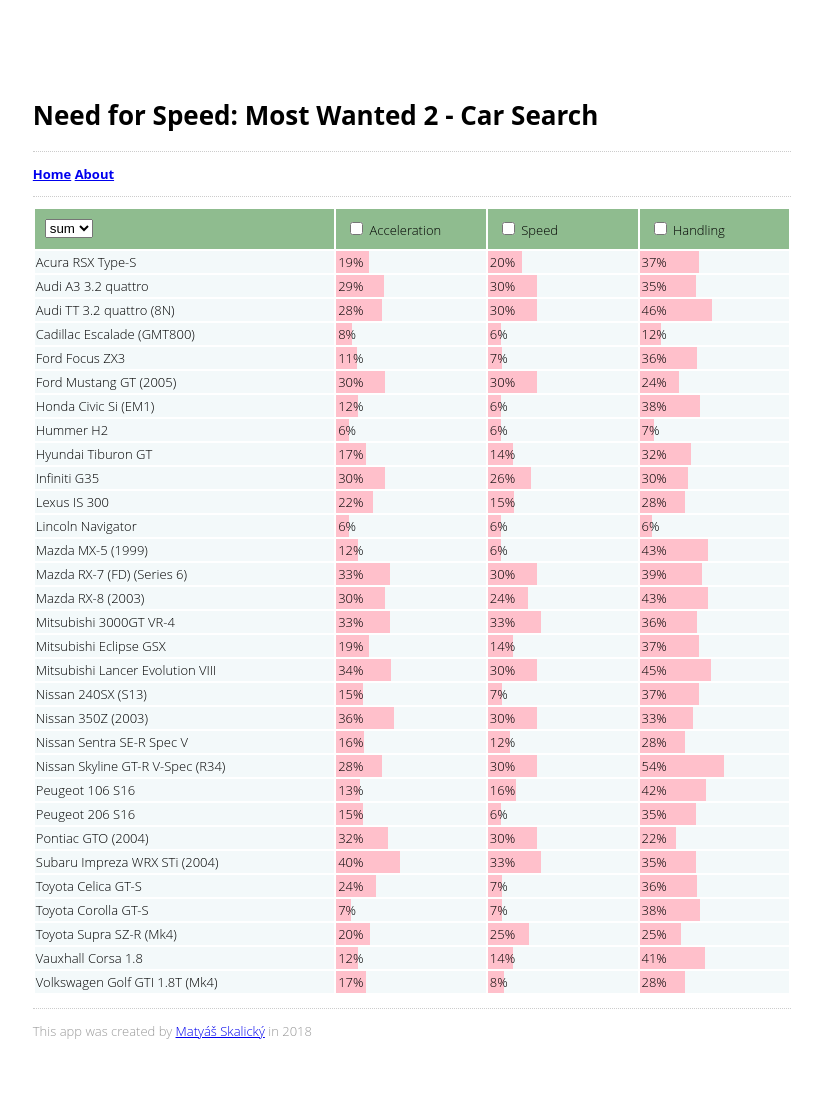
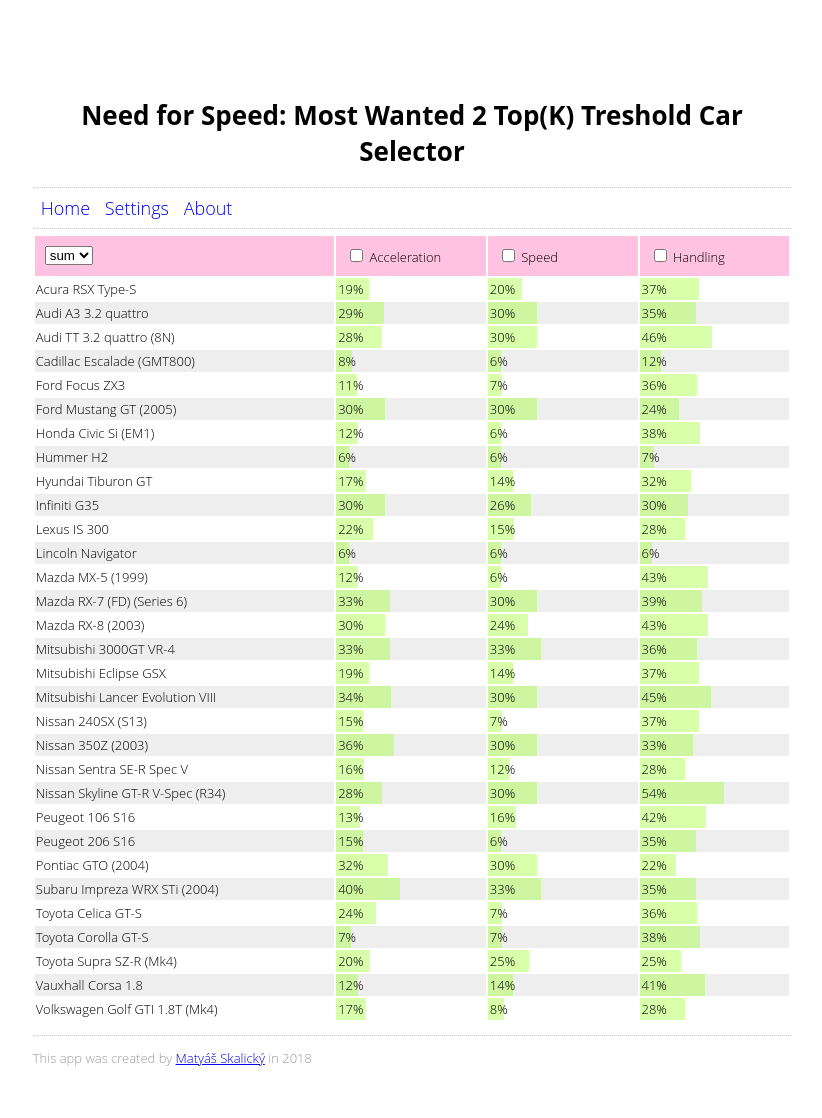
Before and after one commit to mskl/fit-bi-vwm-project, a Flask app: page / in a window 1280 px wide. Shown: the whole page, without its empty margins (228-1050 px from the left). Before the commit the page ends 1039 px from the top, so only its background shows below. Run offline with Flask 2, Linux system fonts and the light colour scheme.

Commit message:
design changes

```diff
--- a/run.py
+++ b/run.py
@@ -1,4 +1,4 @@
-from topktresholdapp.topktreshold import app
+from source.topktreshold import app
 
 if __name__ == "__main__":
     app.run()
--- a/topktresholdapp/classes/CarDatabase.py
+++ b/source/classes/CarDatabase.py
@@ -1,5 +1,5 @@
 import csv
-from topktresholdapp.classes.Automobile import Automobile
+from source.classes.Automobile import Automobile
 
 # The keys that are used to map the variables from the csv file
 keys = ["name","acceleration","speed","handling"]
--- a/topktresholdapp/static/styles/style.css
+++ b/source/static/styles/style.css
@@ -21,7 +21,7 @@
 }
 
 .header {
-
+	text-align: center;
 }
 
 .main {
@@ -32,10 +32,31 @@
 	color: #999;
 }
 
+#headertext {
+
+}
+
+#navbar {
+	text-align: left;
+	display: block;
+	font-size: large;
+	padding: 3px;
+}
+
+.navbarbutton {
+	display: inline-block;
+	padding: 0 5px 0 5px;
+}
+
+#navbar a {
+	text-decoration:none;
+}
+
+
 .line {
 	border-bottom: 1px dotted #CCCCCC;
-	margin-top: 10px;
-	margin-bottom: 10px;
+	margin-top: 5px;
+	margin-bottom: 5px;
 	display: block;
 }
 
@@ -49,12 +70,17 @@ p {
 }
 .product_table thead tr td {
 	padding: 10px;
-	background-color: darkseagreen;
+	background-color: rgba(255, 105, 180, 0.4);
 }
 
-.product_table tbody tr td {
-	background-color: #f3f9fa;
+.product_table tbody tr:nth-child(odd) {
+	background: #FFF;
 }
+
+.product_table tbody tr:nth-child(even) {
+	background: #eeeeee;
+}
+
 .product_parameter {
 	width: 20%;
 	padding: 0;
@@ -63,6 +89,6 @@ p {
 .product_parameter span {
 	display: inline-block;
 	height: 100%;
-	background-color:pink;
+	background-color: rgba(157, 255, 42, 0.4);
 	padding: 2px;
 }
--- a/topktresholdapp/templates/baser.html
+++ b/source/templates/baser.html
@@ -14,14 +14,21 @@
         <span class="wholeweb">
             <span class="header">
                 {% block header %}
-                    <p><h1>Need for Speed: Most Wanted 2 - Car Search</h1></p>
+                    <div id="headertext">
+                        <h1>Need for Speed: Most Wanted 2 Top(K) Treshold Car Selector</h1>
+                    </div>
                     <div class="line"></div>
-                    <p>
-                        <b>
+                    <div id="navbar">
+                        <span class="navbarbutton">
                             <a href="/">Home</a>
+                        </span>
+                        <span class="navbarbutton">
+                            <a href="/#">Settings</a>
+                        </span>
+                        <span class="navbarbutton">
                             <a href="/about">About</a>
-                        </b>
-                    </p>
+                        </span>
+                    </div>
                     <div class="line"></div>
                 {% endblock %}
             </span>
--- /dev/null
+++ b/source/topktreshold.py
@@ -0,0 +1,63 @@
+from flask import Flask, render_template, request
+from source.classes.CarDatabase import CarDatabase
+from source.algorithms import *
+import time
+
+# The flask app
+app = Flask(__name__)
+
+# The path to the CSV file comtaining the data
+csv_path = "data/nsfmw2/cars_short.csv"
+
+# Reverses all sort algorithms
+db_reversed = False
+
+# The whole DB
+car_database = CarDatabase(csv_path)
+
+
+@app.route('/', methods=['GET', 'POST'])
+def index():
+    sort_checkbox = False, False, False
+    sort_agregate = "sum"
+    if request.method == "GET":
+        sort_checkbox = request.args.getlist('sort')
+        sort_agregate = request.args.get('agregate')
+
+    a, s, h = ash_from_post_list(sort_checkbox)
+    checkdict = {'accel':a, 'speed':s, 'handl':h}
+
+
+    if sort_agregate == "sum":
+        db = car_database.naive_rank_sort(a, s, h, CarDatabase.agregate_sum)
+        return render_template("index.html",
+                               title='Index - naive sum',
+                               database=db,
+                               checkdict=checkdict,
+                               agregate=sort_agregate)
+    elif sort_agregate == "max":
+        db = car_database.naive_rank_sort(a, s, h, CarDatabase.agregate_max)
+        return render_template("index.html",
+                               title='Index - naive max',
+                               database=db,
+                               checkdict=checkdict,
+                               agregate=sort_agregate)
+
+    return render_template("index.html",
+                           title='Index - by name',
+                           database=car_database.get_names(),
+                           checkdict=checkdict)
+
+
+@app.route('/about')
+def about():
+    return render_template("about.html", title='About')
+
+
+@app.errorhandler(404)
+def error(e):
+    return render_template("error.html", title='404'), 404
+
+
+if __name__ == '__main__':
+    app.run(debug=True)
--- a/topktresholdapp/topktreshold.py
+++ /dev/null
@@ -1,54 +0,0 @@
-from flask import Flask, render_template, request
-from topktresholdapp.classes.CarDatabase import CarDatabase
-from topktresholdapp.algorithms import *
-
-# The flask app
-app = Flask(__name__)
-
-# The path to the CSV file comtaining the data
-csv_path = "data/nsfmw2/cars_short.csv"
-
-# Reverses all sort algorithms
-db_reversed = False
-
-# The whole DB
-car_database = CarDatabase(csv_path)
-
-
-@app.route('/', methods=['GET', 'POST'])
-def index():
-    sort_checkbox = False, False, False
-    sort_agregate = "sum"
-    if request.method == "GET":
-        sort_checkbox = request.args.getlist('sort')
-        sort_agregate = request.args.get('agregate')
-
-    a, s, h = ash_from_post_list(sort_checkbox)
-    sortdict = {'accel':a, 'speed':s, 'handl':h}
-
-
-    if sort_agregate == "sum":
-        return render_template("index.html", title='Index',
-                               database=car_database.naive_rank_sort(a, s, h, CarDatabase.agregate_sum),
-                               checkdict=sortdict, agregate=sort_agregate)
-    elif sort_agregate == "max":
-        return render_template("index.html", title='Index',
-                               database=car_database.naive_rank_sort(a, s, h, CarDatabase.agregate_max),
-                               checkdict=sortdict, agregate=sort_agregate)
-
-    return render_template("index.html", title='Index',
-                           database=car_database.get_names(),checkdict=sortdict, )
-
-
-@app.route('/about')
-def about():
-    return render_template("about.html", title='About')
-
-
-@app.errorhandler(404)
-def error(e):
-    return render_template("error.html", title='404'), 404
-
-
-if __name__ == '__main__':
-    app.run(debug=True)
```
Also changed, not shown: source/algorithms.py (renamed from topktresholdapp/algorithms.py), source/classes/Automobile.py (renamed from topktresholdapp/classes/Automobile.py), source/data/nsfmw2/cars_nsfmw2.csv (renamed from topktresholdapp/data/nsfmw2/cars_nsfmw2.csv), source/data/nsfmw2/cars_short.csv (renamed from topktresholdapp/data/nsfmw2/cars_short.csv), source/temp/temporary.py (renamed from topktresholdapp/temp/temporary.py), source/templates/about.html (renamed from topktresholdapp/templates/about.html), source/templates/error.html (renamed from topktresholdapp/templates/error.html), source/templates/index.html (renamed from topktresholdapp/templates/index.html), source/templates/param.html (renamed from topktresholdapp/templates/param.html).
